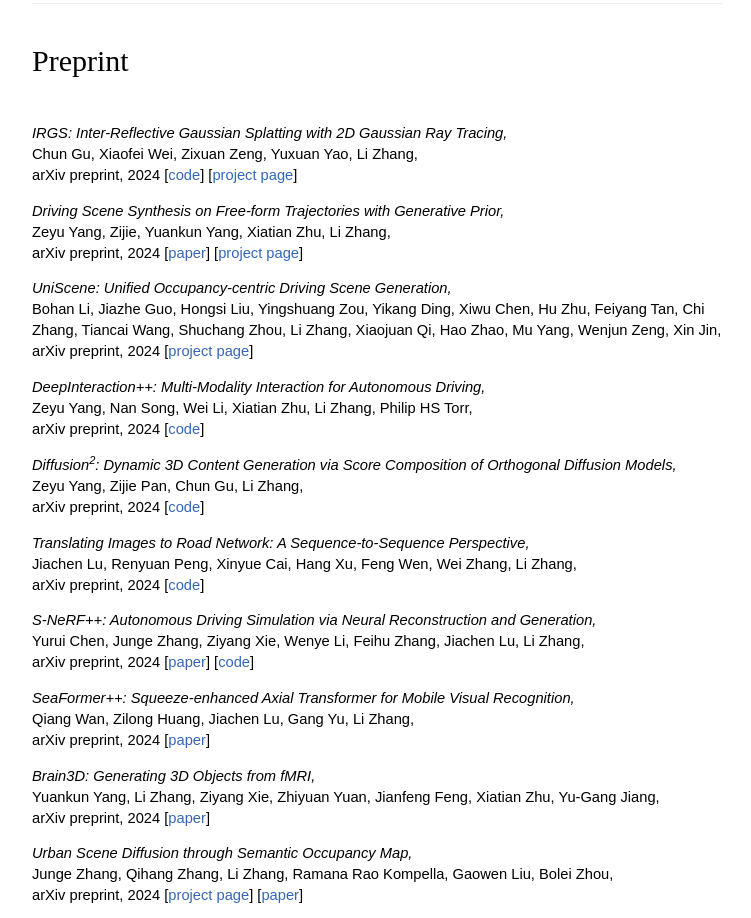
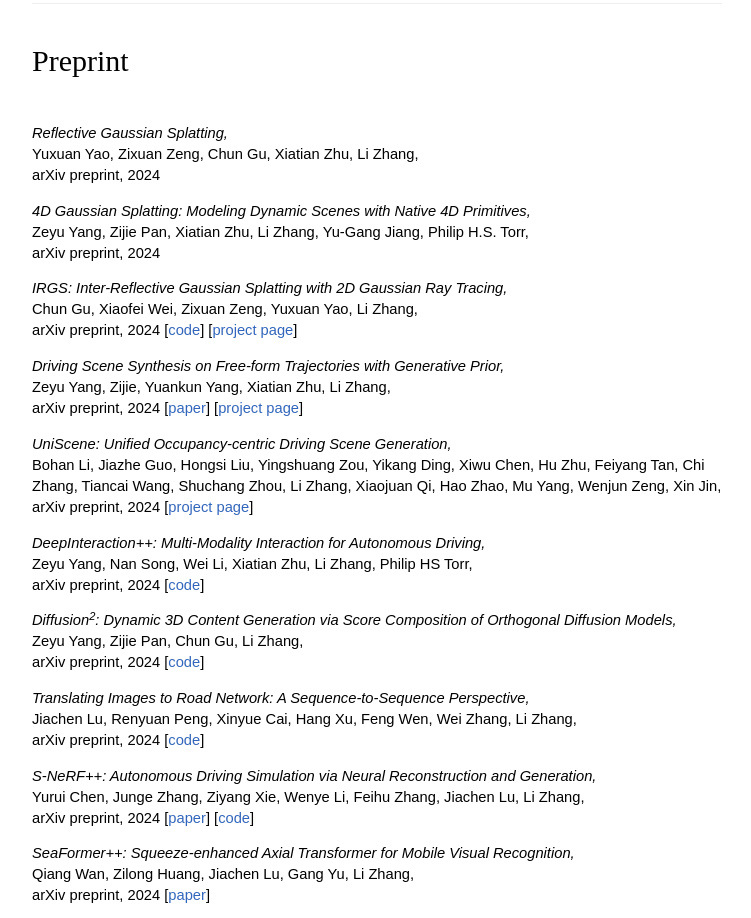
Before and after one commit to lzrobots/lzrobots.github.io, a plain HTML site: page index.html in a window 1280 px wide. Shown: the part 1319-2237 px from the top of the page, without its empty margins (263-1014 px from the left). Drawn offline with Linux system fonts and the light colour scheme.

Commit message:
Update index.html

```diff
--- a/index.html
+++ b/index.html
@@ -98,6 +98,18 @@
 <h2> Preprint </h2>
 <br>
 <ul>
+
+
+
+<li> <span class="papertitle">Reflective Gaussian Splatting,</span>
+<br> Yuxuan Yao, Zixuan Zeng, Chun Gu, Xiatian Zhu, Li Zhang,
+<br> arXiv preprint, 2024
+</li>
+
+<li> <span class="papertitle">4D Gaussian Splatting: Modeling Dynamic Scenes with Native 4D Primitives,</span>
+<br> Zeyu Yang, Zijie Pan, Xiatian Zhu, Li Zhang, Yu-Gang Jiang, Philip H.S. Torr,
+<br> arXiv preprint, 2024
+</li>
 
 <li> <span class="papertitle">IRGS: Inter-Reflective Gaussian Splatting with 2D Gaussian Ray Tracing,</span>
 <br> Chun Gu, Xiaofei Wei, Zixuan Zeng, Yuxuan Yao, Li Zhang,
```
